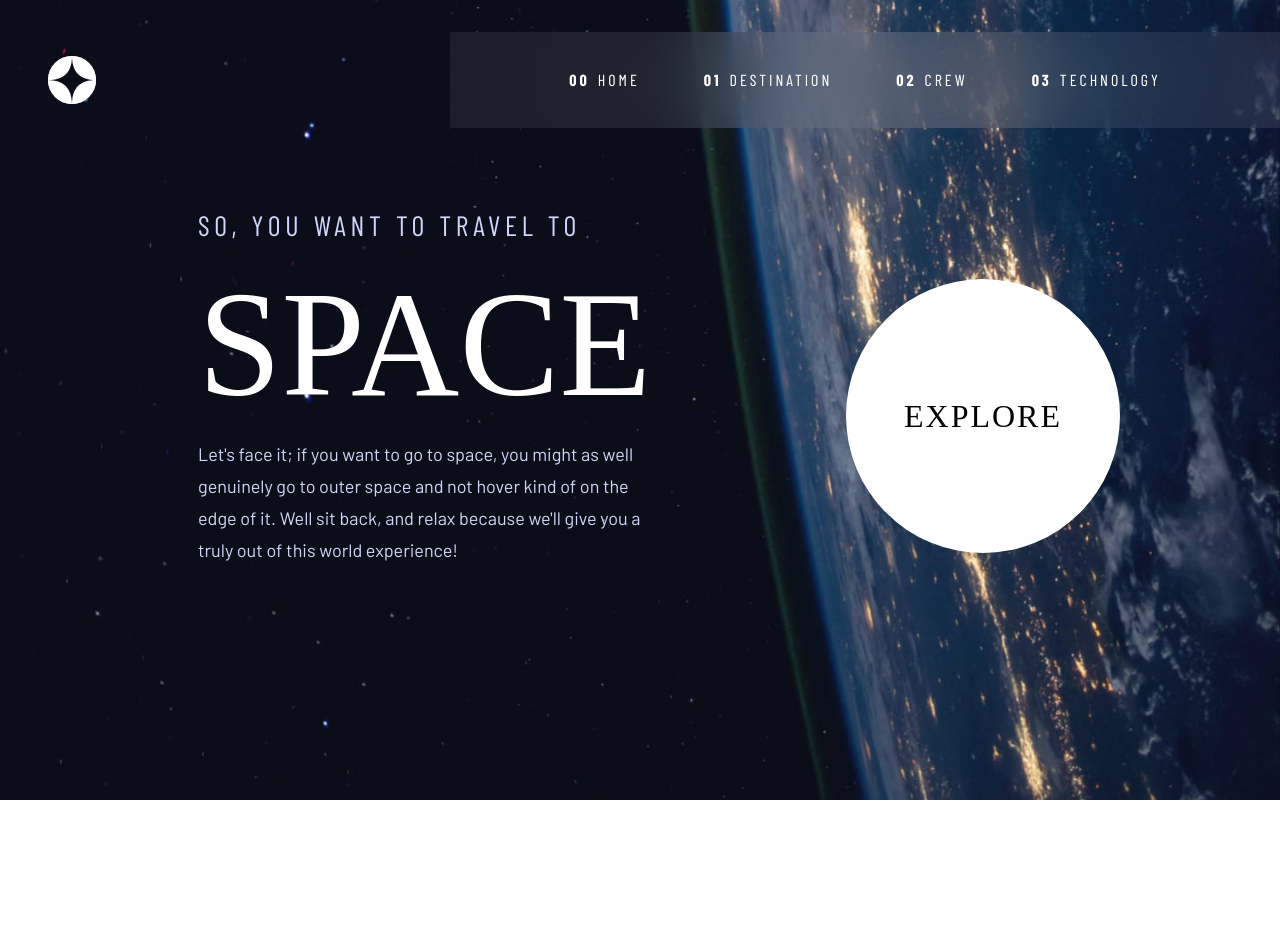
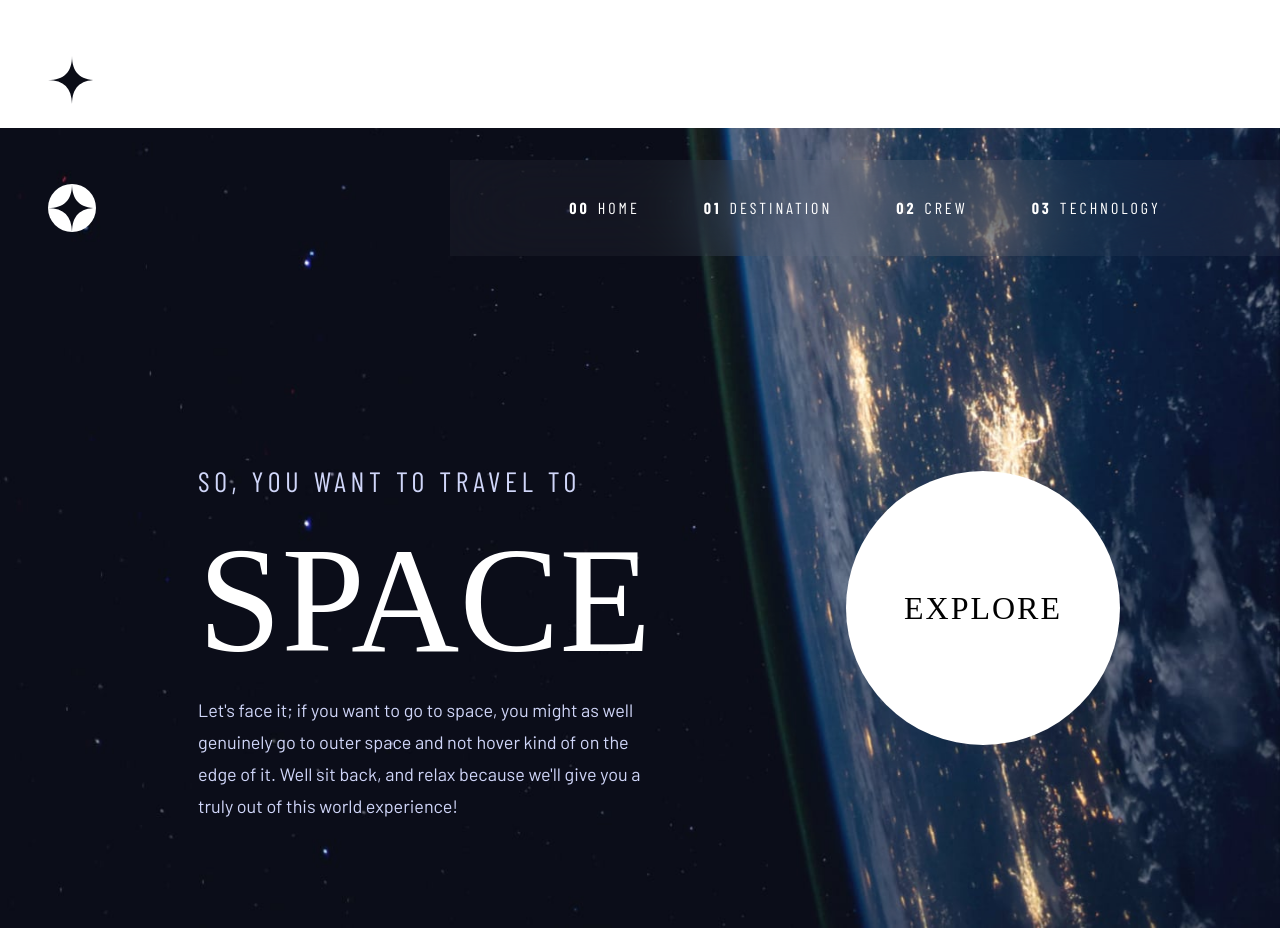
Before and after one commit to travistn/space-tourism-tn, a React (Create React App) app: page / in a window 1280 px wide. Before the commit the page ends 800 px from the top, so only its background shows below. Built offline with nearby package versions, Linux system fonts and the light colour scheme; a web font is replaced by a local one.

Commit message:
Removed the navbar's fixed positioning

```diff
--- a/src/components/Navbar.jsx
+++ b/src/components/Navbar.jsx
@@ -15,7 +15,7 @@ const Navbar = () => {
 
   return (
     <>
-      <div className='w-screen absolute flex flex-row items-center mt-8 pl-8 pr-8 md:pr-0 md:pl-12 md:h-24 md:mt-0 lg:mt-8'>
+      <div className='w-screen flex flex-row items-center mt-8 pl-8 pr-8 md:pr-0 md:pl-12 md:h-24 md:mt-0 lg:mt-8'>
         <img src={logo} alt='logo' className='w-10 h-10 md:w-12 md:h-12' />
         <img
           src={menuIcon}
```
